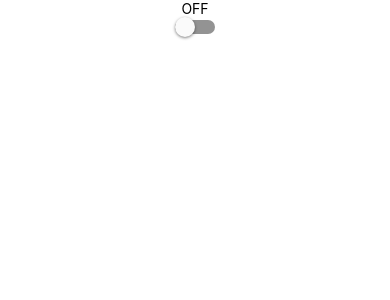
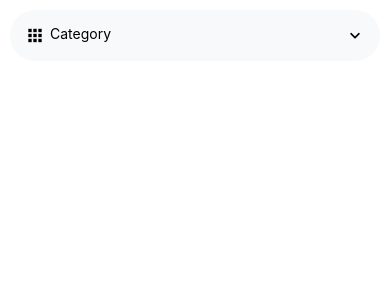
Before and after one commit to SaishJ/React-Native-Basics, a React Native app: screen / in a window 390 px wide. Shown: the top 300 px of the page. Built offline with nearby package versions, Linux system fonts and the light colour scheme.

Commit message:
:anchor: Building a custom picker

```diff
--- a/App.js
+++ b/App.js
@@ -1,19 +1,15 @@
-import { SafeAreaView, Platform, StatusBar, Switch, Text } from "react-native";
-import React, { useState } from "react";
+import { SafeAreaView, Platform, StatusBar } from "react-native";
+import AppPicker from "./app/components/AppPicker";
 
 export default function App() {
-  const [value, setValue] = useState(false);
   return (
     <SafeAreaView
       style={{
         backgroundColor: "#fff",
         paddingTop: Platform.OS === "android" ? StatusBar.currentHeight : 0,
-        flex: 1,
-        alignItems: "center",
       }}
     >
-      <Text>{value === true ? "ON" : "OFF"}</Text>
-      <Switch value={value} onValueChange={(newValue) => setValue(newValue)} />
+      <AppPicker />
     </SafeAreaView>
   );
 }
--- /dev/null
+++ b/app/components/AppPicker.js
@@ -0,0 +1,30 @@
+import { View, Text, StyleSheet } from "react-native";
+import { MaterialCommunityIcons } from "@expo/vector-icons";
+
+const AppPicker = () => {
+  return (
+    <View style={styles.container}>
+      <MaterialCommunityIcons name="apps" size={20} style={styles.icon} />
+      <Text style={styles.text}>Category</Text>
+      <MaterialCommunityIcons name="chevron-down" size={20} />
+    </View>
+  );
+};
+
+const styles = StyleSheet.create({
+  container: {
+    margin: 10,
+    padding: 15,
+    backgroundColor: "#f8f9fa",
+    borderRadius: 25,
+    flexDirection: "row",
+  },
+  icon: {
+    marginRight: 5,
+  },
+  text: {
+    flex: 1,
+  },
+});
+
+export default AppPicker;
```
